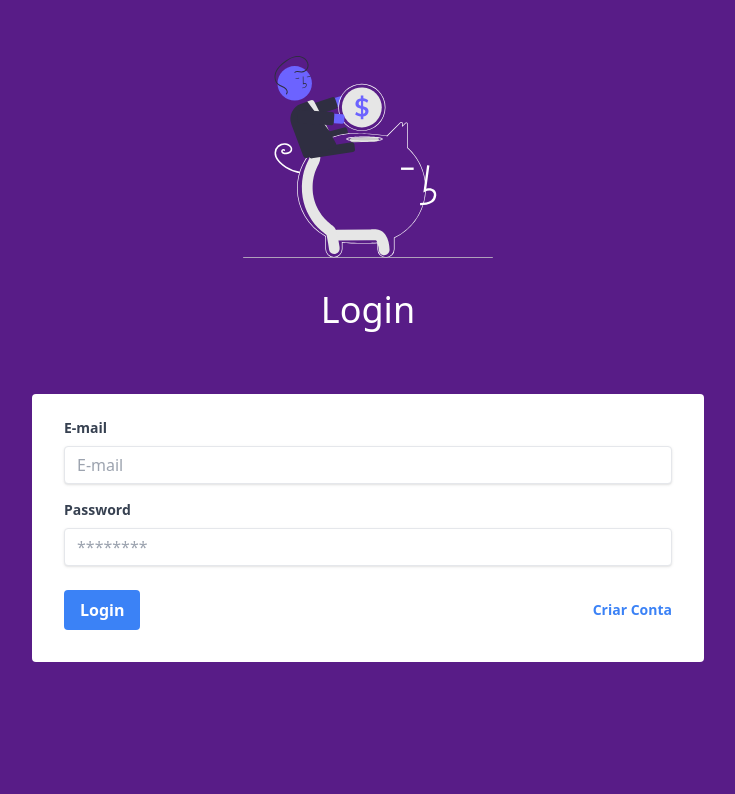
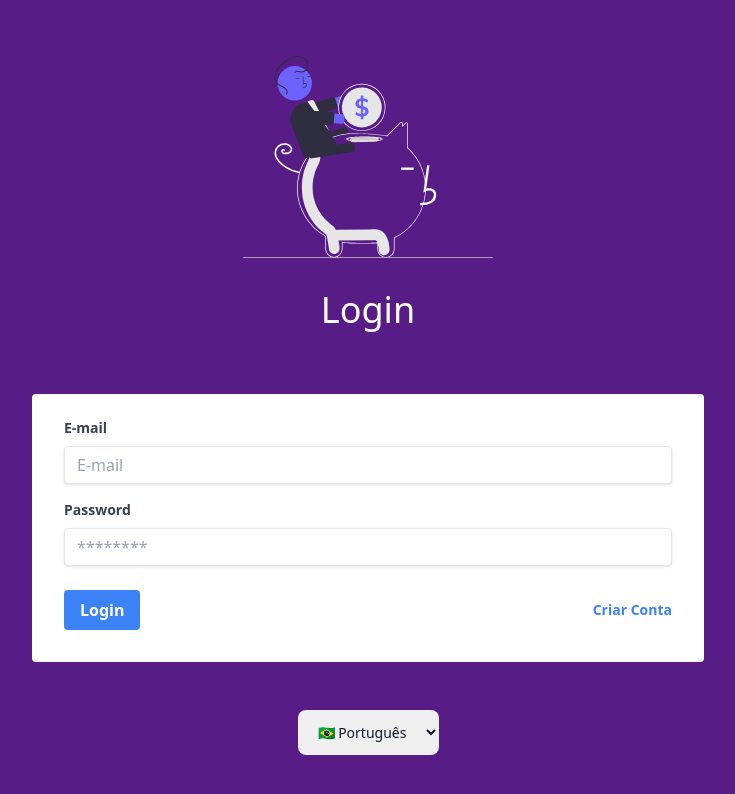
Before and after one commit to MatheusAraujoDev/finances-app, a Next.js app in the folder frontend/: page / in a window 1280 px wide. Shown: the top 794 px of the page, without its empty margins (272-1007 px from the left). Built offline with nearby package versions, Linux system fonts and the light colour scheme.

Commit message:
Refactor: turn languageSelect into a component

```diff
--- a/frontend/src/components/Header/index.tsx
+++ b/frontend/src/components/Header/index.tsx
@@ -1,4 +1,5 @@
 import { useEffect, useState } from "react";
+import LanguageSelect from "../LanguageSelect";
 
 export default function Header() {
   const [username, setUsername] = useState<string | null>("")
@@ -12,14 +13,7 @@ export default function Header() {
       <div className="flex h-full items-center justify-between p-5">
         <p className="text-white text-xl">Seja bem-vindo(a) <b className="text-green-400 text-xl">{username}</b></p>
         <h1 className="flex h-full items-center justify-center text-white text-4xl">DinDin Finances<img src="/wallet.png" height={40} width={40} className="ml-1" /></h1>
-        <select className="form-select px-4 py-3 text-gray-900 text-sm rounded-lg">
-          <option value="br" className="flex items-center">
-            🇧🇷 Português
-          </option>
-          <option value="us" className="flex items-center">
-            🇺🇸 English
-          </option>
-        </select>
+        <LanguageSelect />
       </div>
     </header>
   )
--- /dev/null
+++ b/frontend/src/components/LanguageSelect/index.tsx
@@ -0,0 +1,13 @@
+
+export default function index() {
+  return (
+    <select className="form-select px-4 py-3 text-gray-900 text-sm rounded-lg">
+        <option value="br" className="flex items-center">
+          🇧🇷 Português
+        </option>
+        <option value="us" className="flex items-center">
+          🇺🇸 English
+        </option>
+      </select>
+  )
+}
--- a/frontend/src/pages/index.tsx
+++ b/frontend/src/pages/index.tsx
@@ -4,6 +4,7 @@ import { toast, ToastContainer } from 'react-toastify';
 import "react-toastify/dist/ReactToastify.css";
 import AccountForm from "src/components/AccountForm";
 import { api } from 'src/services/api';
+import LanguageSelect from "../components/LanguageSelect";
 
 type ILoginResponse = {
   token: string;
@@ -55,6 +56,7 @@ export default function Home() {
           }
         }}
       />
+      <LanguageSelect />
     </div>
 
   )
```
